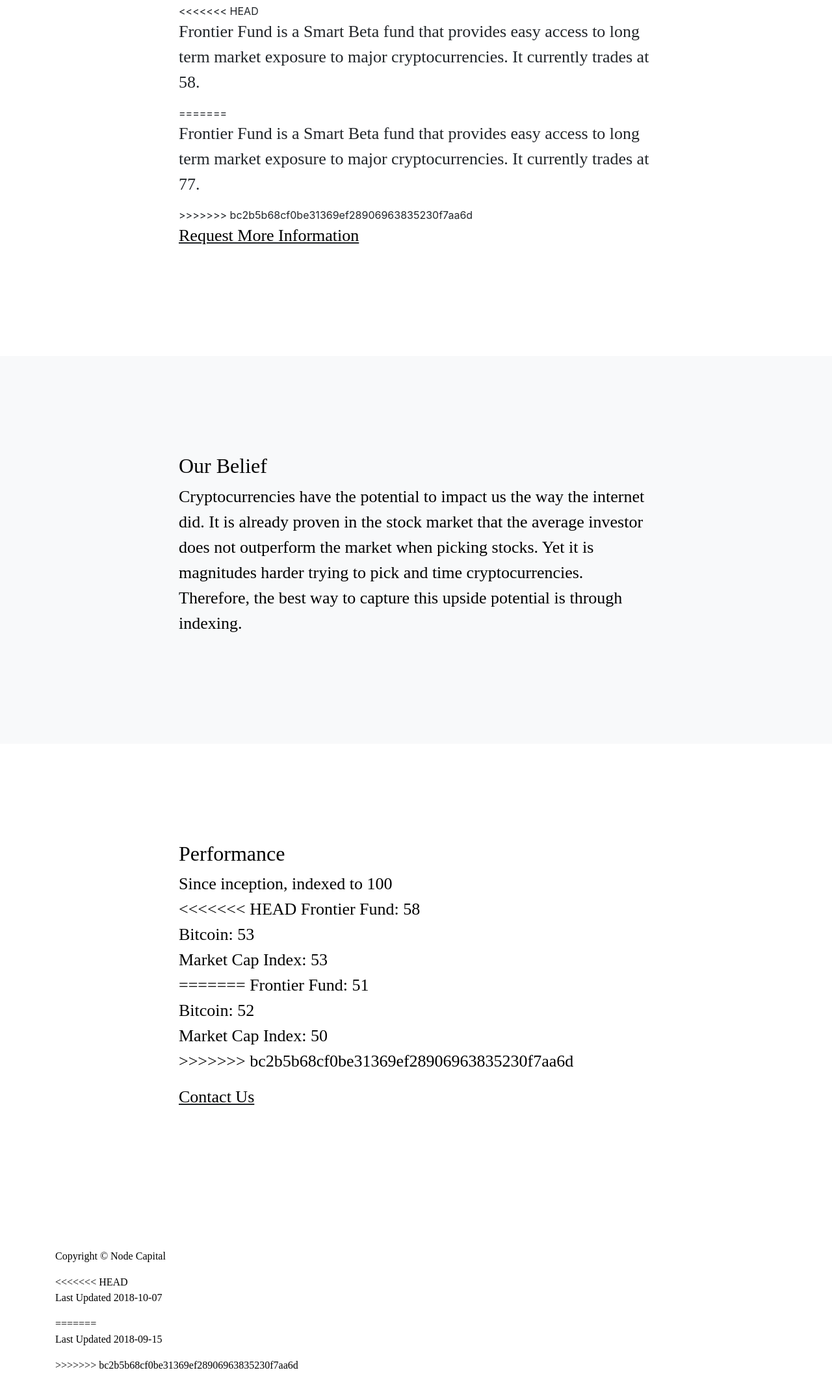
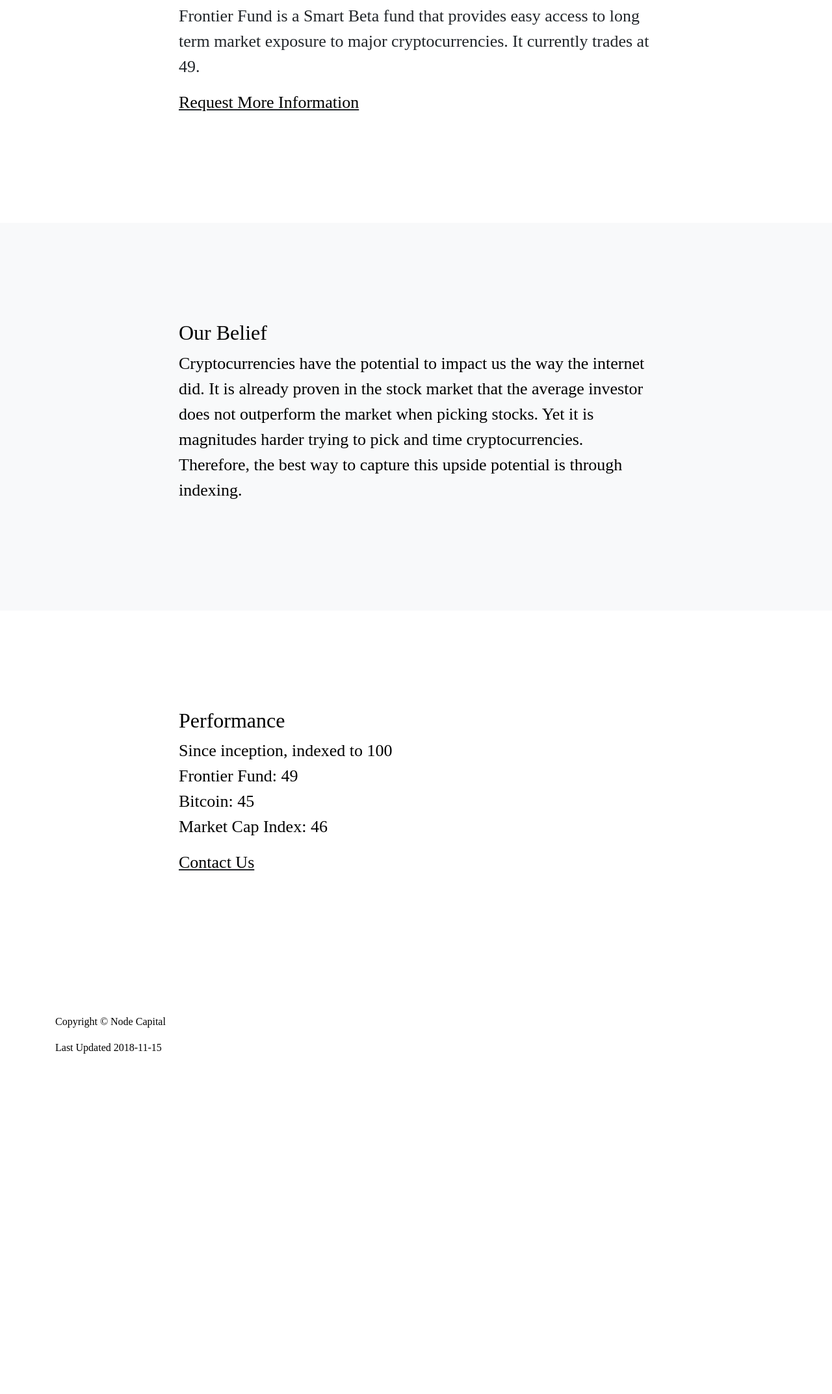
Before and after one commit to dermur/nodecapfunds, a website with bundled scripts: page index.html in a window 1280 px wide. Shown: the part 558-2704 px from the top of the page at 65% size. After the commit the page ends 2247 px from the top, so only its background shows below. Built offline with nearby package versions, Linux system fonts and the light colour scheme.

Commit message:
UPDATE: Prices 2018-11-15

```diff
--- a/index.html
+++ b/index.html
@@ -78,11 +78,7 @@
         <div class="row">
           <div class="col-lg-8 mx-auto">
             <h2>Node Frontier Fund</h2>
-<<<<<<< HEAD
-            <p class="lead">Frontier Fund is a Smart Beta fund that provides easy access to long term market exposure to major cryptocurrencies. It currently trades at 58. </p>
-=======
-            <p class="lead">Frontier Fund is a Smart Beta fund that provides easy access to long term market exposure to major cryptocurrencies. It currently trades at 77. </p>
->>>>>>> bc2b5b68cf0be31369ef28906963835230f7aa6d
+            <p class="lead">Frontier Fund is a Smart Beta fund that provides easy access to long term market exposure to major cryptocurrencies. It currently trades at 49. </p>
             <!-- <ul>
               <li>207 since inception</li>
               <li>Sharpe Ratio over 6</li>
@@ -114,15 +110,9 @@
             <h2>Performance</h2>
             <p class="lead">
               Since inception, indexed to 100 <br>
-<<<<<<< HEAD
-              Frontier Fund: 58 <br>
-              Bitcoin: 53 <br>
-              Market Cap Index: 53 <br>
-=======
-              Frontier Fund: 51 <br>
-              Bitcoin: 52 <br>
-              Market Cap Index: 50 <br>
->>>>>>> bc2b5b68cf0be31369ef28906963835230f7aa6d
+              Frontier Fund: 49 <br>
+              Bitcoin: 45 <br>
+              Market Cap Index: 46 <br>
             </p>
             <!-- <p>Updated every 15 minutes</p> //Use when real-time prices are calculated-->
             <p class="link"><a href="mailto:enquiry@nodecapfunds.com?Subject=Frontier%20Fund%20Enquiry" target="_top">Contact Us<a></p>
@@ -136,11 +126,7 @@
     <footer class="py-5 bg-white">
       <div class="container">
         <p class="footer">Copyright &copy; Node Capital</p>
-<<<<<<< HEAD
-        <p class="footer">Last Updated 2018-10-07</p>
-=======
-        <p class="footer">Last Updated 2018-09-15</p>
->>>>>>> bc2b5b68cf0be31369ef28906963835230f7aa6d
+        <p class="footer">Last Updated 2018-11-15</p>
       </div>
       <!-- /.container -->
     </footer>
```
